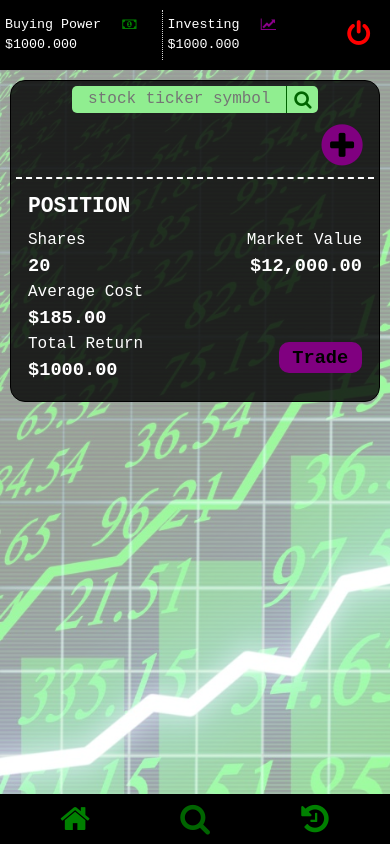
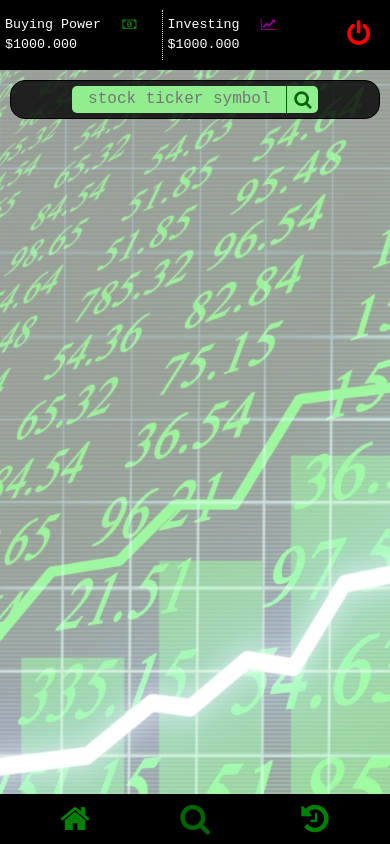
Before and after one commit to dagmawig/mock-trader-full-stack, a React (Create React App) app: page /search in a window 390 px wide. Built offline with nearby package versions, Linux system fonts and the light colour scheme.

Commit message:
fixed search section to be responsive to search state.

```diff
--- a/src/components/Search.css
+++ b/src/components/Search.css
@@ -21,13 +21,11 @@
     z-index: -1;
 }
 .search_row {
-    /* min-height: 100%; */
     display: flex;
     flex-direction: column;
     width: 100%;
     margin: 0;
     padding: 5px;
-    /* position: relative; */
     align-items: center;
     color: white;
     background-color: rgba(0,0,0,.8);
@@ -69,14 +67,12 @@ input:focus::placeholder {
     width: 100%;
     margin: 0px;
     padding: 12px;
-    border-bottom: white dashed 2px;
 }
 .search_position {
-    /* display: flex;
-    flex-direction: column; */
     width: 100%;
     margin: 0px;
     padding: 12px;
+    border-bottom: white dashed 2px;
 }
 .search_header_title {
     font-size: 20pt;
@@ -138,7 +134,6 @@ input:focus::placeholder {
     background-color: purple;
     border: none;
     border-radius: 10px;
-    /* outline: none; */
     cursor: pointer;
     font-size: 14pt;
     font-weight: 800;
--- a/src/components/Search.js
+++ b/src/components/Search.js
@@ -5,7 +5,7 @@ import { useStateValue } from './StateWrap';
 
 function Search() {
     const [ticker, getTicker] = useState('');
-    const [{ search }, dispatch] = useStateValue();
+    const [{ user, search }, dispatch] = useStateValue();
 
     const searchStock = (e) => {
 
@@ -39,6 +39,8 @@ function Search() {
                 <div className="search_input_section row">
                     <input className="search_input" type="text" value={ticker} onChange={(e) => getTicker(e.target.value)} placeholder="stock ticker symbol"></input><button className="search_button" onClick={searchStock}><i className="fa fa-search" ></i></button>
                 </div>
+                {(search.ticker) ?
+                    (
                         <div className="search_header row">
                             <div className="search_header_detail col-6">
                                 <div className="search_header_title row">
@@ -54,6 +56,12 @@ function Search() {
                                 </button>
                             </div>
                         </div>
+                    ) : null
+                }
+
+                {
+                    (user) ?
+                    (
                         <div className="search_position row">
                     <div className="search_position_title col-12">
                         POSITION
@@ -96,6 +104,10 @@ function Search() {
                         </button>
                     </div>
                 </div>
+                    ) :
+                    null
+                }
+
             </div>
         </div>
     );
```
Also changed, not shown: 1 other file (tests, documents, lock files or other folders). Lines whose indentation alone changed are shown as unchanged.
